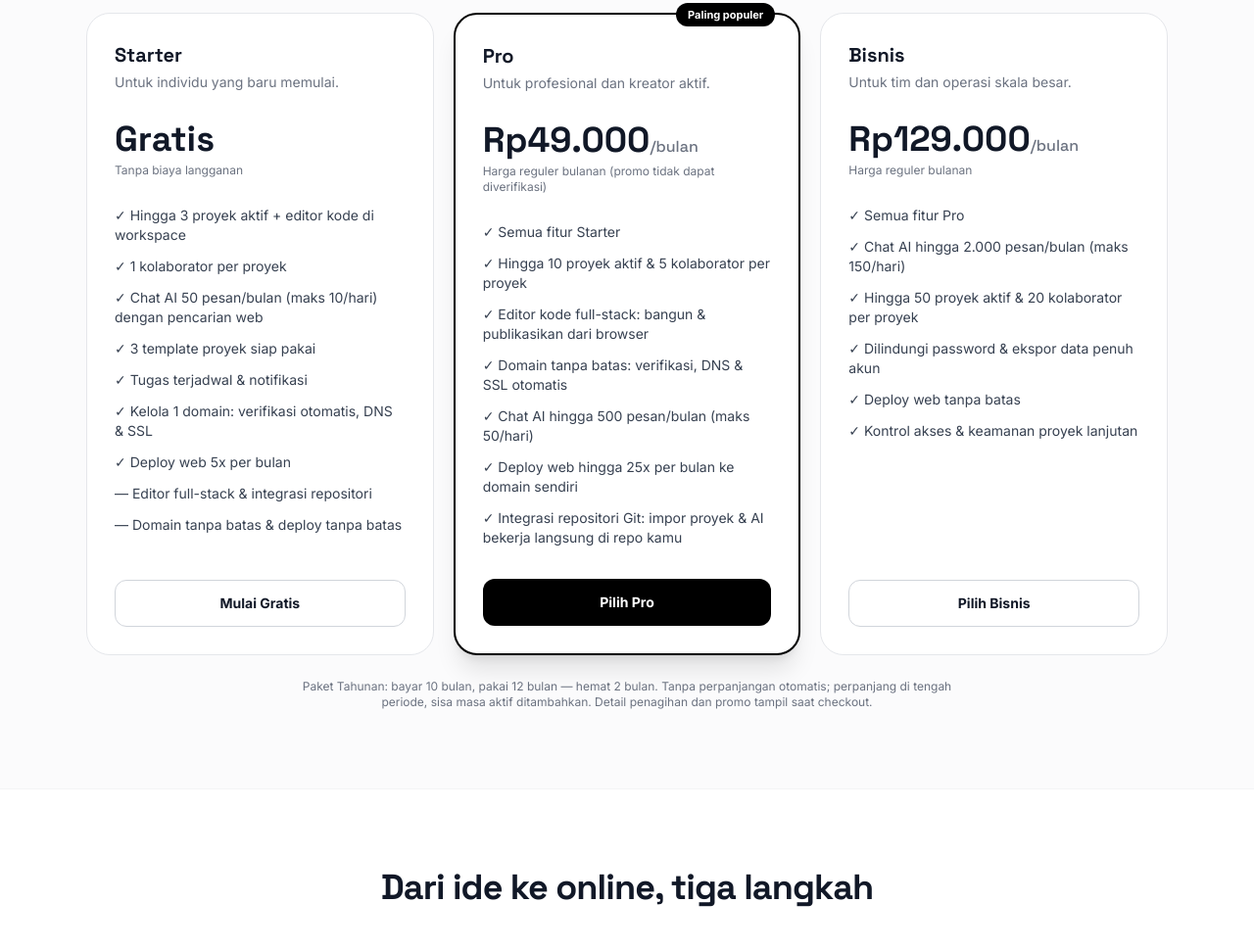
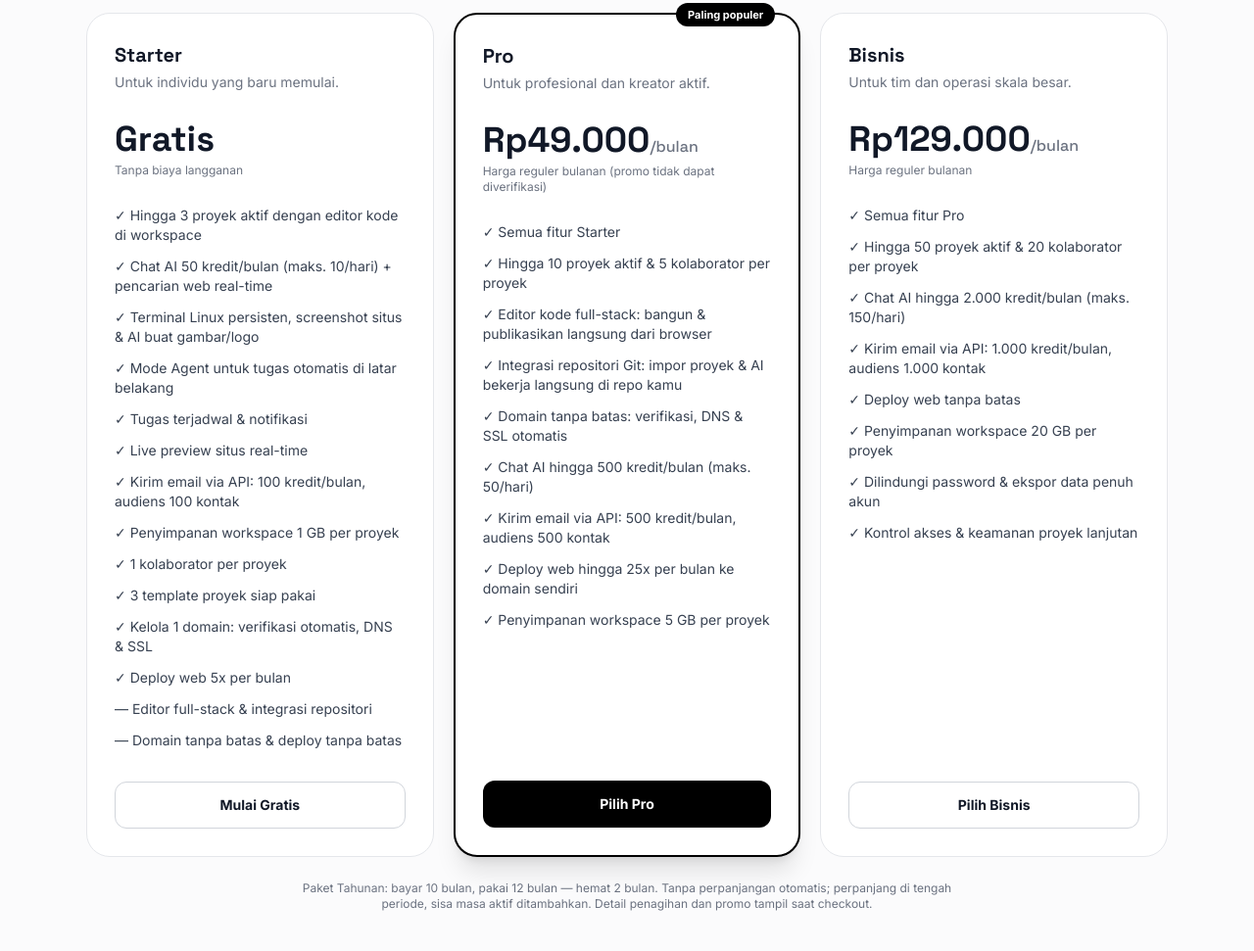
Before and after one commit to muzawwied/Clinqoo-Landing, a plain HTML site: page index.html in a window 1280 px wide. Shown: the part 5861-6832 px from the top of the page at 98% size. Drawn offline with nearby package versions, Linux system fonts and the light colour scheme; no server answers; animation ran at ten frames a second.

Commit message:
feat(harga): perbarui daftar manfaat paket Starter/Pro/Bisnis — sinkron dengan halaman upgrade (email API + audiens, penyimpanan workspace 1/5/20 GB, terminal Linux, Mode Agent, live preview; 'pesan' jadi 'kredit')

```diff
--- a/index.html
+++ b/index.html
@@ -635,20 +635,20 @@
       <article class="rounded-3xl border border-gray-200 dark:border-[#292929] bg-white dark:bg-[#141414] p-6 sm:p-7 flex flex-col">
         <h3 class="font-display text-xl font-bold">Starter</h3><p class="text-sm text-gray-500 dark:text-gray-400 mt-1">Untuk individu yang baru memulai.</p>
         <p class="mt-7 font-display text-4xl font-bold">Gratis</p><p class="text-xs text-gray-500 dark:text-gray-400 mt-1">Tanpa biaya langganan</p>
-        <ul class="space-y-3 text-sm text-gray-700 dark:text-gray-300 mt-7 mb-8 flex-1" aria-label="Fitur paket Starter"><li>✓ Hingga 3 proyek aktif + editor kode di workspace</li><li>✓ 1 kolaborator per proyek</li><li>✓ Chat AI 50 pesan/bulan (maks 10/hari) dengan pencarian web</li><li>✓ 3 template proyek siap pakai</li><li>✓ Tugas terjadwal &amp; notifikasi</li><li>✓ Kelola 1 domain: verifikasi otomatis, DNS &amp; SSL</li><li>✓ Deploy web 5x per bulan</li><li>— Editor full-stack &amp; integrasi repositori</li><li>— Domain tanpa batas &amp; deploy tanpa batas</li></ul>
+        <ul class="space-y-3 text-sm text-gray-700 dark:text-gray-300 mt-7 mb-8 flex-1" aria-label="Fitur paket Starter"><li>✓ Hingga 3 proyek aktif dengan editor kode di workspace</li><li>✓ Chat AI 50 kredit/bulan (maks. 10/hari) + pencarian web real-time</li><li>✓ Terminal Linux persisten, screenshot situs &amp; AI buat gambar/logo</li><li>✓ Mode Agent untuk tugas otomatis di latar belakang</li><li>✓ Tugas terjadwal &amp; notifikasi</li><li>✓ Live preview situs real-time</li><li>✓ Kirim email via API: 100 kredit/bulan, audiens 100 kontak</li><li>✓ Penyimpanan workspace 1 GB per proyek</li><li>✓ 1 kolaborator per proyek</li><li>✓ 3 template proyek siap pakai</li><li>✓ Kelola 1 domain: verifikasi otomatis, DNS &amp; SSL</li><li>✓ Deploy web 5x per bulan</li><li>— Editor full-stack &amp; integrasi repositori</li><li>— Domain tanpa batas &amp; deploy tanpa batas</li></ul>
         <a href="https://app.clincoo.buzz" class="min-h-12 inline-flex items-center justify-center rounded-xl border border-gray-300 dark:border-gray-600 font-bold text-sm hover:bg-gray-100 dark:hover:bg-[#222] focus-visible:outline focus-visible:outline-2 focus-visible:outline-offset-2">Mulai Gratis</a>
       </article>
       <article class="relative rounded-3xl border-2 border-black dark:border-white bg-white dark:bg-[#141414] p-6 sm:p-7 flex flex-col shadow-xl shadow-black/10">
         <span class="absolute -top-3 right-6 rounded-full bg-black text-white dark:bg-white dark:text-black px-3 py-1 text-[11px] font-bold">Paling populer</span>
         <h3 class="font-display text-xl font-bold">Pro</h3><p class="text-sm text-gray-500 dark:text-gray-400 mt-1">Untuk profesional dan kreator aktif.</p>
         <p class="mt-7 font-display text-4xl font-bold" id="pro-price">Rp5.000<span class="text-base font-medium text-gray-500 dark:text-gray-400">/bulan</span> <span class="text-sm font-medium text-gray-400" style="text-decoration:line-through;color:#9ca3af;white-space:nowrap">Rp49.000</span></p><p class="text-xs text-gray-500 dark:text-gray-400 mt-1" id="pro-price-note">Promo 100 pengguna pertama, untuk akun yang memenuhi syarat.</p>
-        <ul class="space-y-3 text-sm text-gray-700 dark:text-gray-300 mt-7 mb-8 flex-1" aria-label="Fitur paket Pro"><li>✓ Semua fitur Starter</li><li>✓ Hingga 10 proyek aktif &amp; 5 kolaborator per proyek</li><li>✓ Editor kode full-stack: bangun &amp; publikasikan dari browser</li><li>✓ Domain tanpa batas: verifikasi, DNS &amp; SSL otomatis</li><li>✓ Chat AI hingga 500 pesan/bulan (maks 50/hari)</li><li>✓ Deploy web hingga 25x per bulan ke domain sendiri</li><li>✓ Integrasi repositori Git: impor proyek &amp; AI bekerja langsung di repo kamu</li></ul>
+        <ul class="space-y-3 text-sm text-gray-700 dark:text-gray-300 mt-7 mb-8 flex-1" aria-label="Fitur paket Pro"><li>✓ Semua fitur Starter</li><li>✓ Hingga 10 proyek aktif &amp; 5 kolaborator per proyek</li><li>✓ Editor kode full-stack: bangun &amp; publikasikan langsung dari browser</li><li>✓ Integrasi repositori Git: impor proyek &amp; AI bekerja langsung di repo kamu</li><li>✓ Domain tanpa batas: verifikasi, DNS &amp; SSL otomatis</li><li>✓ Chat AI hingga 500 kredit/bulan (maks. 50/hari)</li><li>✓ Kirim email via API: 500 kredit/bulan, audiens 500 kontak</li><li>✓ Deploy web hingga 25x per bulan ke domain sendiri</li><li>✓ Penyimpanan workspace 5 GB per proyek</li></ul>
         <a href="https://app.clincoo.buzz/akun/langganan/upgrade/" class="min-h-12 inline-flex items-center justify-center rounded-xl bg-black text-white dark:bg-white dark:text-black font-bold text-sm hover:bg-gray-800 dark:hover:bg-gray-200 focus-visible:outline focus-visible:outline-2 focus-visible:outline-offset-2">Pilih Pro</a>
       </article>
       <article class="rounded-3xl border border-gray-200 dark:border-[#292929] bg-white dark:bg-[#141414] p-6 sm:p-7 flex flex-col">
         <h3 class="font-display text-xl font-bold">Bisnis</h3><p class="text-sm text-gray-500 dark:text-gray-400 mt-1">Untuk tim dan operasi skala besar.</p>
         <p class="mt-7 font-display text-4xl font-bold">Rp129.000<span class="text-base font-medium text-gray-500 dark:text-gray-400">/bulan</span></p><p class="text-xs text-gray-500 dark:text-gray-400 mt-1">Harga reguler bulanan</p>
-        <ul class="space-y-3 text-sm text-gray-700 dark:text-gray-300 mt-7 mb-8 flex-1" aria-label="Fitur paket Bisnis"><li>✓ Semua fitur Pro</li><li>✓ Chat AI hingga 2.000 pesan/bulan (maks 150/hari)</li><li>✓ Hingga 50 proyek aktif &amp; 20 kolaborator per proyek</li><li>✓ Dilindungi password &amp; ekspor data penuh akun</li><li>✓ Deploy web tanpa batas</li><li>✓ Kontrol akses &amp; keamanan proyek lanjutan</li></ul>
+        <ul class="space-y-3 text-sm text-gray-700 dark:text-gray-300 mt-7 mb-8 flex-1" aria-label="Fitur paket Bisnis"><li>✓ Semua fitur Pro</li><li>✓ Hingga 50 proyek aktif &amp; 20 kolaborator per proyek</li><li>✓ Chat AI hingga 2.000 kredit/bulan (maks. 150/hari)</li><li>✓ Kirim email via API: 1.000 kredit/bulan, audiens 1.000 kontak</li><li>✓ Deploy web tanpa batas</li><li>✓ Penyimpanan workspace 20 GB per proyek</li><li>✓ Dilindungi password &amp; ekspor data penuh akun</li><li>✓ Kontrol akses &amp; keamanan proyek lanjutan</li></ul>
         <a href="https://app.clincoo.buzz/akun/langganan/upgrade/" class="min-h-12 inline-flex items-center justify-center rounded-xl border border-gray-300 dark:border-gray-600 font-bold text-sm hover:bg-gray-100 dark:hover:bg-[#222] focus-visible:outline focus-visible:outline-2 focus-visible:outline-offset-2">Pilih Bisnis</a>
       </article>
     </div>
```
